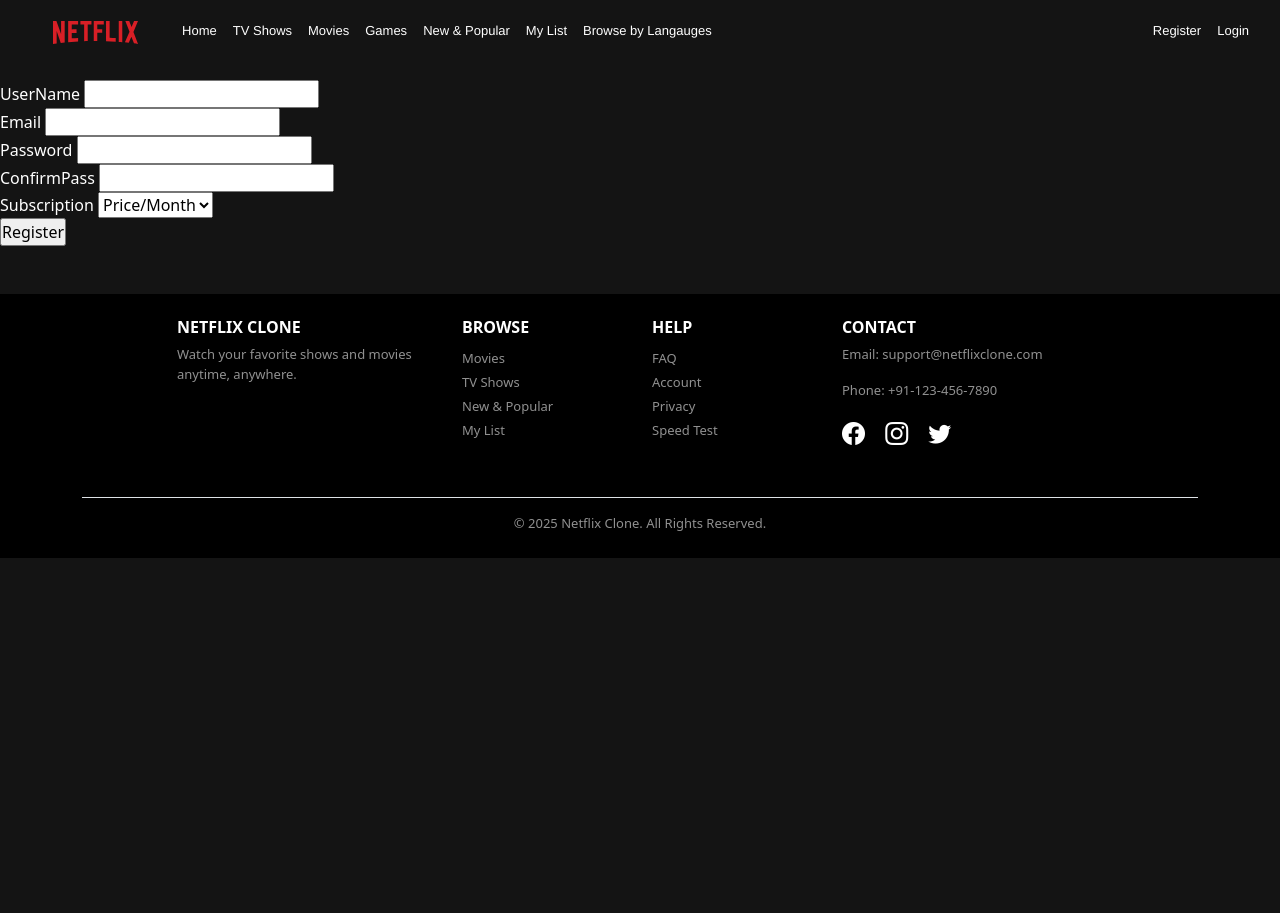
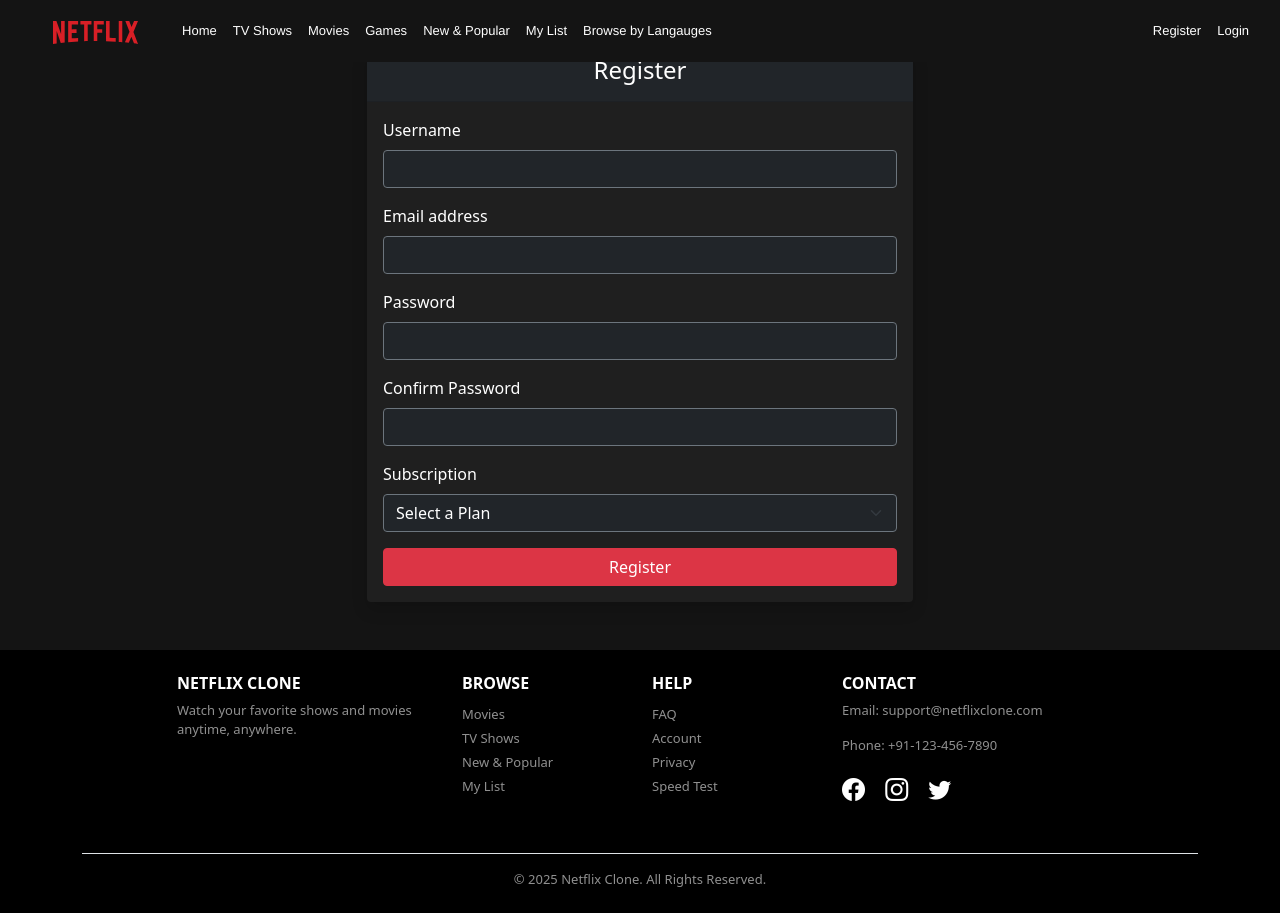
Before and after one commit to Viplovesana/django-Netflix-static-project, a Django app: page /register/ in a window 1280 px wide. Before the commit the page ends 558 px from the top, so only its background shows below. Run offline with Django 5.2, Linux system fonts and the light colour scheme.

Commit message:
new commit

```diff
--- a/template/register.html
+++ b/template/register.html
@@ -5,34 +5,64 @@
 {% endblock  %}
 
 {% block content %}
-<h1>this is my register page</h1>
-<form method="POST" action="{% url 'register' %}" enctype="multipart/form-data">
+  <div class="container mt-5">
+    <div class="row justify-content-center">
+      <div class="col-md-6">
+        <div class="card shadow">
+          <div class="card-header bg-dark text-white text-center">
+            <h4>Register</h4>
+          </div>
+          <div class="card-body">
 
-    {% csrf_token %}
-    {{email}}
-    {{alert}}
-    {{pwd}}<br>
-    <label>UserName</label>
-    <input type="text" name="username" required><br>
+            <form method="POST" action="{% url 'register' %}" enctype="multipart/form-data">
+              {% csrf_token %}
 
-    <label>Email</label>
-    <input type="email" name="email" required><br>
+              <!-- Username -->
+              <div class="mb-3">
+                <label for="username" class="form-label">Username</label>
+                <input type="text" class="form-control bg-dark text-white border-secondary dark-black" name="username" id="username" required>
+              </div>
 
-    <label>Password</label>
-    <input type="password" name="password" required> <br>
+              <!-- Email -->
+              <div class="mb-3">
+                <label for="email" class="form-label">Email address</label>
+                <input type="email" class="form-control bg-dark text-white border-secondary dark-black" name="email" id="email" required>
+              </div>
 
-    <label>ConfirmPass</label>
-    <input type="password" name="confirmpass" required>  <br>
+              <!-- Password -->
+              <div class="mb-3">
+                <label for="password" class="form-label">Password</label>
+                <input type="password" class="form-control bg-dark text-white border-secondary dark-black" name="password" id="password" required>
+              </div>
 
-    <label>Subscription</label>
-    <select name="subscription" required >
-     <option> Price/Month</option>
-     <option value="Mobile">149</option>
-     <option value="Basic">199</option>
-    <option value="Standard">499</option>
-      <option value="Primium">649</option>
-    </select> <br>
+              <!-- Confirm Password -->
+              <div class="mb-3">
+                <label for="confirmpass" class="form-label">Confirm Password</label>
+                <input type="password" class="form-control bg-dark text-white border-secondary dark-black" name="confirmpass" id="confirmpass" required>
+              </div>
 
-    <input type="submit" value="Register">
-</form>
+              <!-- Subscription -->
+              <div class="mb-3">
+                <label for="subscription" class="form-label">Subscription</label>
+                <select class="form-select bg-dark text-white border-secondary" name="subscription" id="subscription" required>
+                  <option disabled selected>Select a Plan</option>
+                  <option value="Mobile">Mobile - ₹149/month</option>
+                  <option value="Basic">Basic - ₹199/month</option>
+                  <option value="Standard">Standard - ₹499/month</option>
+                  <option value="Premium">Premium - ₹649/month</option>
+                </select>
+              </div>
+
+              <!-- Submit -->
+              <div class="d-grid">
+                <button type="submit" class="btn btn-danger">Register</button>
+              </div>
+
+            </form>
+
+          </div>
+        </div>
+      </div>
+    </div>
+  </div>
 {% endblock %}
```
Also changed, not shown: template/login.html (+43 -13 lines), db.sqlite3, static/style.css (line endings or trailing spaces).
